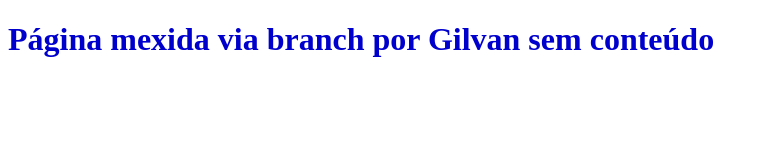
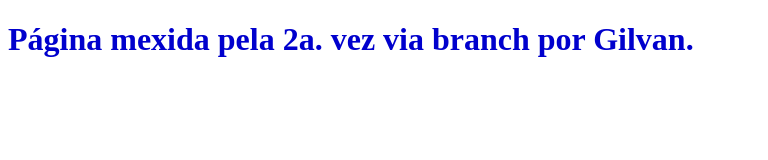
Before and after one commit to Aleson12/projeto-teste, a plain HTML site: page index.html in a window 1280 px wide. Shown: the whole page, without its empty margins (0-768 px from the left). Drawn offline with Linux system fonts and the light colour scheme.

Commit message:
nova mexida na página

```diff
--- a/index.html
+++ b/index.html
@@ -7,6 +7,6 @@
     <title>Index</title>
 </head>
 <body>
-    <h1 style="color:mediumblue">Página mexida via branch por Gilvan sem conteúdo</h1>
+    <h1 style="color:mediumblue">Página mexida pela 2a. vez via branch por Gilvan.</h1>
 </body>
 </html>
```
